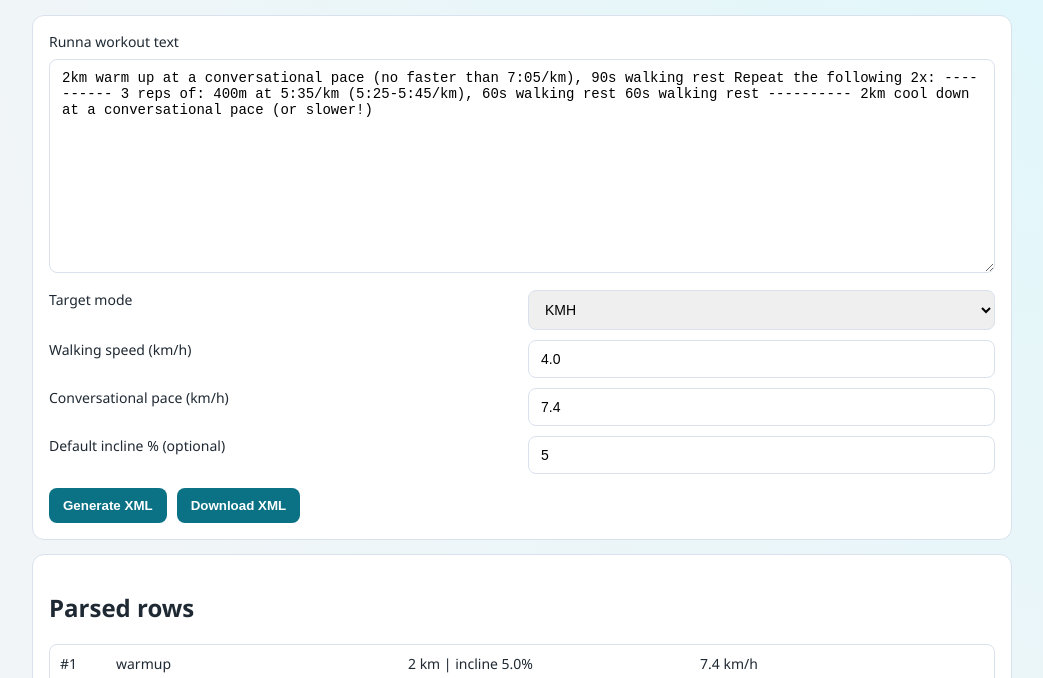
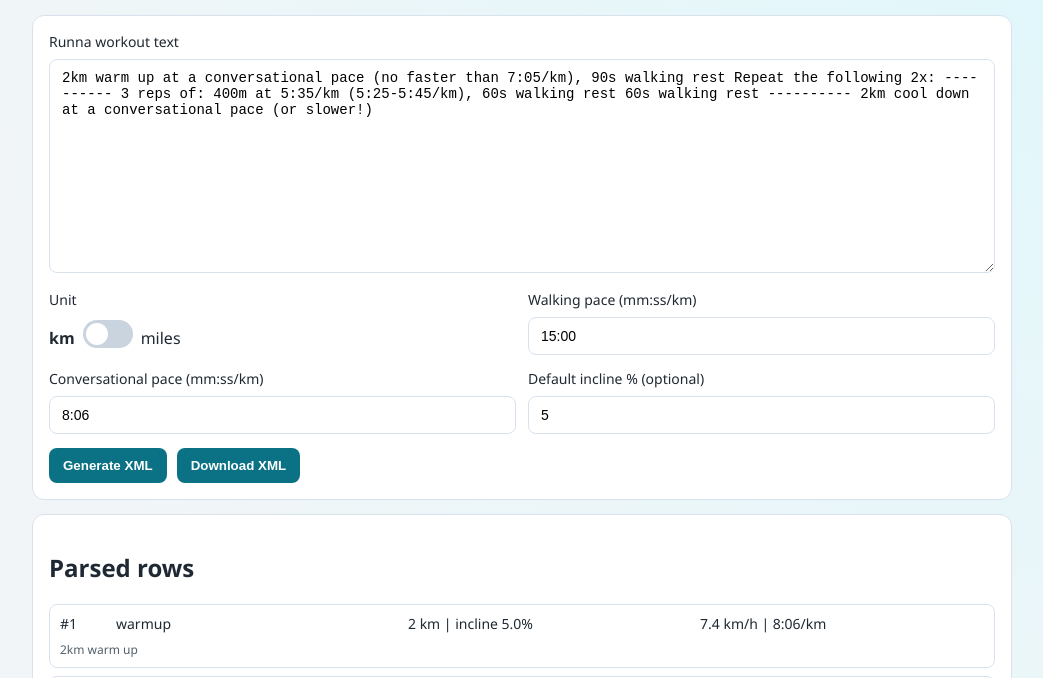
Before and after one commit to edumello/qz-workout-builder, a plain HTML site: page index.html in a window 1280 px wide. Both pictures are taken after typing "5" into the empty fields and a click on the button "Generate XML". Shown: the part 102-780 px from the top of the page, without its empty margins (118-1161 px from the left). Drawn offline with Linux system fonts and the light colour scheme.

Commit message:
Refactor unit selection to toggle between km and miles with updated pace input handling

```diff
--- a/app.js
+++ b/app.js
@@ -1,5 +1,7 @@
 const workoutInput = document.getElementById("workoutInput");
-const unitModeInput = document.getElementById("unitMode");
+const unitToggleInput = document.getElementById("unitToggle");
+const unitKmLabel = document.getElementById("unitKmLabel");
+const unitMilesLabel = document.getElementById("unitMilesLabel");
 const walkingTargetInput = document.getElementById("walkingTarget");
 const conversationalTargetInput = document.getElementById("conversationalTarget");
 const defaultInclineInput = document.getElementById("defaultIncline");
@@ -12,12 +14,15 @@ const xmlOutput = document.getElementById("xmlOutput");
 const statusOutput = document.getElementById("status");
 
 const KM_PER_MILE = 1.60934;
-let previousMode = unitModeInput.value;
 
 function normalizePaceUnit(unitText) {
   if (!unitText) return "km";
   const unit = unitText.toLowerCase();
   return unit.startsWith("mi") ? "mi" : "km";
+}
+
+function currentUserUnit() {
+  return unitToggleInput.checked ? "mi" : "km";
 }
 
 function parsePaceToKmh(paceText, unitText) {
@@ -37,20 +42,17 @@ function kmhToPace(kmh, unitText) {
   const unit = normalizePaceUnit(unitText);
   const perUnit = unit === "mi" ? kmh / KM_PER_MILE : kmh;
   const totalMinutes = 60 / perUnit;
-  const mm = Math.floor(totalMinutes);
-  const ss = Math.round((totalMinutes - mm) * 60);
+  let mm = Math.floor(totalMinutes);
+  let ss = Math.round((totalMinutes - mm) * 60);
   if (ss === 60) {
-    return `${String(mm + 1)}:00`;
+    mm += 1;
+    ss = 0;
   }
   return `${String(mm)}:${String(ss).padStart(2, "0")}`;
 }
 
 function formatKmh(value) {
   return Number(value).toFixed(1);
-}
-
-function formatMphFromKmh(value) {
-  return (Number(value) / KM_PER_MILE).toFixed(1);
 }
 
 function formatIncline(value) {
@@ -107,38 +109,6 @@ function toKilometers(value, unit) {
   return n;
 }
 
-function parseTargetToKmh(targetText, mode) {
-  if (mode === "speed_kmh") {
-    const value = Number(targetText);
-    return Number.isFinite(value) ? value : null;
-  }
-  if (mode === "speed_mph") {
-    const value = Number(targetText);
-    return Number.isFinite(value) ? value * KM_PER_MILE : null;
-  }
-  if (mode === "pace_km") {
-    return parsePaceToKmh(targetText, "km");
-  }
-  if (mode === "pace_mile") {
-    return parsePaceToKmh(targetText, "mi");
-  }
-  return null;
-}
-
-function formatSpeedForDisplay(kmh, mode) {
-  if (mode === "speed_mph") return `${formatMphFromKmh(kmh)} mph`;
-  if (mode === "pace_km") return `${kmhToPace(kmh, "km")}/km`;
-  if (mode === "pace_mile") return `${kmhToPace(kmh, "mi")}/mi`;
-  return `${formatKmh(kmh)} km/h`;
-}
-
-function formatTargetFromKmh(kmh, mode) {
-  if (mode === "speed_mph") return formatMphFromKmh(kmh);
-  if (mode === "pace_km") return kmhToPace(kmh, "km");
-  if (mode === "pace_mile") return kmhToPace(kmh, "mi");
-  return formatKmh(kmh);
-}
-
 function parseWorkout(text, walkingSpeedKmh, conversationalSpeedKmh, defaultIncline) {
   const expanded = expandReps(expandRepeatFollowing(normalizeText(text)));
   const rows = [];
@@ -153,13 +123,7 @@ function parseWorkout(text, walkingSpeedKmh, conversationalSpeedKmh, defaultIncl
       const capPace = match[2];
       const capUnit = match[3];
       const speedKmh = capPace ? parsePaceToKmh(capPace, capUnit) : conversationalSpeedKmh;
-      rows.push({
-        distance,
-        speedKmh,
-        type: "warmup",
-        source,
-        incline: defaultIncline
-      });
+      rows.push({ distance, speedKmh, type: "warmup", source, incline: defaultIncline });
       continue;
     }
 
@@ -168,13 +132,7 @@ function parseWorkout(text, walkingSpeedKmh, conversationalSpeedKmh, defaultIncl
       const capPace = match[5];
       const capUnit = match[6];
       const speedKmh = capPace ? parsePaceToKmh(capPace, capUnit) : conversationalSpeedKmh;
-      rows.push({
-        distance,
-        speedKmh,
-        type: "cooldown",
-        source,
-        incline: defaultIncline
-      });
+      rows.push({ distance, speedKmh, type: "cooldown", source, incline: defaultIncline });
       continue;
     }
 
@@ -224,17 +182,19 @@ function generateXml(rows) {
   return lines.join("\n");
 }
 
-function renderRows(rows, mode) {
+function renderRows(rows, userUnit) {
   if (!rows.length) {
     rowsOutput.innerHTML = "<p>No workout steps recognized. Try a simpler format first.</p>";
     return;
   }
 
+  const paceSuffix = userUnit === "mi" ? "/mi" : "/km";
   const html = rows
     .map((row, idx) => {
       const target = row.distance !== undefined ? `${row.distance} km` : row.duration;
       const incline = Number.isFinite(row.incline) ? ` | incline ${formatIncline(row.incline)}%` : "";
-      return `<div class="row-item"><span>#${idx + 1}</span><span>${row.type}</span><span>${target}${incline}</span><span>${formatSpeedForDisplay(row.speedKmh, mode)}</span><div class="row-source">${row.source}</div></div>`;
+      const speedAndPace = `${formatKmh(row.speedKmh)} km/h | ${kmhToPace(row.speedKmh, userUnit)}${paceSuffix}`;
+      return `<div class="row-item"><span>#${idx + 1}</span><span>${row.type}</span><span>${target}${incline}</span><span>${speedAndPace}</span><div class="row-source">${row.source}</div></div>`;
     })
     .join("");
   rowsOutput.innerHTML = html;
@@ -245,46 +205,37 @@ function setStatus(message, isError = false) {
   statusOutput.className = isError ? "status error" : "status";
 }
 
-function updateTargetLabels() {
-  const mode = unitModeInput.value;
-  if (mode === "pace_km") {
-    walkingTargetLabel.textContent = "Walking pace (mm:ss/km)";
-    conversationalTargetLabel.textContent = "Conversational pace (mm:ss/km)";
-    return;
-  }
-  if (mode === "pace_mile") {
-    walkingTargetLabel.textContent = "Walking pace (mm:ss/mi)";
-    conversationalTargetLabel.textContent = "Conversational pace (mm:ss/mi)";
-    return;
-  }
-  if (mode === "speed_mph") {
-    walkingTargetLabel.textContent = "Walking speed (mph)";
-    conversationalTargetLabel.textContent = "Conversational pace (mph)";
-    return;
-  }
-  walkingTargetLabel.textContent = "Walking speed (km/h)";
-  conversationalTargetLabel.textContent = "Conversational pace (km/h)";
+function updatePaceLabels(unit) {
+  const suffix = unit === "mi" ? "mi" : "km";
+  walkingTargetLabel.textContent = `Walking pace (mm:ss/${suffix})`;
+  conversationalTargetLabel.textContent = `Conversational pace (mm:ss/${suffix})`;
+  unitKmLabel.style.fontWeight = unit === "km" ? "700" : "400";
+  unitMilesLabel.style.fontWeight = unit === "mi" ? "700" : "400";
 }
 
-unitModeInput.addEventListener("change", () => {
-  const nextMode = unitModeInput.value;
-  const walkingKmh = parseTargetToKmh(walkingTargetInput.value.trim(), previousMode);
-  const conversationalKmh = parseTargetToKmh(conversationalTargetInput.value.trim(), previousMode);
+function convertUserPaceInputs(prevUnit, nextUnit) {
+  const walkingKmh = parsePaceToKmh(walkingTargetInput.value.trim(), prevUnit);
+  const conversationalKmh = parsePaceToKmh(conversationalTargetInput.value.trim(), prevUnit);
   if (Number.isFinite(walkingKmh)) {
-    walkingTargetInput.value = formatTargetFromKmh(walkingKmh, nextMode);
+    walkingTargetInput.value = kmhToPace(walkingKmh, nextUnit);
   }
   if (Number.isFinite(conversationalKmh)) {
-    conversationalTargetInput.value = formatTargetFromKmh(conversationalKmh, nextMode);
+    conversationalTargetInput.value = kmhToPace(conversationalKmh, nextUnit);
   }
-  previousMode = nextMode;
-  updateTargetLabels();
+}
+
+unitToggleInput.addEventListener("change", () => {
+  const nextUnit = currentUserUnit();
+  const prevUnit = nextUnit === "mi" ? "km" : "mi";
+  convertUserPaceInputs(prevUnit, nextUnit);
+  updatePaceLabels(nextUnit);
 });
 
 parseBtn.addEventListener("click", () => {
   const text = workoutInput.value.trim();
-  const mode = unitModeInput.value;
-  const walkingSpeedKmh = parseTargetToKmh(walkingTargetInput.value.trim(), mode);
-  const conversationalSpeedKmh = parseTargetToKmh(conversationalTargetInput.value.trim(), mode);
+  const userUnit = currentUserUnit();
+  const walkingSpeedKmh = parsePaceToKmh(walkingTargetInput.value.trim(), userUnit);
+  const conversationalSpeedKmh = parsePaceToKmh(conversationalTargetInput.value.trim(), userUnit);
   const defaultInclineRaw = defaultInclineInput.value.trim();
   const defaultIncline = defaultInclineRaw === "" ? null : Number(defaultInclineRaw);
 
@@ -294,7 +245,7 @@ parseBtn.addEventListener("click", () => {
   }
 
   if (!Number.isFinite(walkingSpeedKmh) || !Number.isFinite(conversationalSpeedKmh)) {
-    setStatus("Provide valid walking and conversational targets for the selected mode.", true);
+    setStatus("Provide valid walking and conversational paces in mm:ss format.", true);
     return;
   }
 
@@ -305,7 +256,7 @@ parseBtn.addEventListener("click", () => {
 
   const rows = parseWorkout(text, walkingSpeedKmh, conversationalSpeedKmh, defaultIncline);
   if (!rows.length) {
-    renderRows([], mode);
+    renderRows([], userUnit);
     xmlOutput.value = "";
     downloadBtn.disabled = true;
     setStatus("No recognizable workout steps were found.", true);
@@ -313,7 +264,7 @@ parseBtn.addEventListener("click", () => {
   }
 
   const xml = generateXml(rows);
-  renderRows(rows, mode);
+  renderRows(rows, userUnit);
   xmlOutput.value = xml;
   downloadBtn.disabled = false;
   setStatus(`Generated ${rows.length} rows.`);
@@ -335,4 +286,4 @@ downloadBtn.addEventListener("click", () => {
 });
 
 workoutInput.value = "2km warm up at a conversational pace (no faster than 7:05/km), 90s walking rest Repeat the following 2x: ---------- 3 reps of: 400m at 5:35/km (5:25-5:45/km), 60s walking rest 60s walking rest ---------- 2km cool down at a conversational pace (or slower!)";
-updateTargetLabels();
+updatePaceLabels(currentUserUnit());
--- a/index.html
+++ b/index.html
@@ -16,22 +16,32 @@
       <textarea id="workoutInput" rows="12" placeholder="Paste workout text here..."></textarea>
 
       <div class="options">
-        <label for="unitMode">Target mode</label>
-        <select id="unitMode">
-          <option value="pace_km">PACE (km)</option>
-          <option value="pace_mile">PACE (miles)</option>
-          <option value="speed_kmh" selected>KMH</option>
-          <option value="speed_mph">MILES</option>
-        </select>
+        <div class="field">
+          <label for="unitToggle">Unit</label>
+          <div class="toggle-wrap">
+            <span id="unitKmLabel">km</span>
+            <label class="switch" for="unitToggle" aria-label="Toggle between km and miles">
+              <input id="unitToggle" type="checkbox">
+              <span class="slider"></span>
+            </label>
+            <span id="unitMilesLabel">miles</span>
+          </div>
+        </div>
 
-        <label for="walkingTarget" id="walkingTargetLabel">Walking speed (km/h)</label>
-        <input id="walkingTarget" type="text" value="4.0">
+        <div class="field">
+          <label for="walkingTarget" id="walkingTargetLabel">Walking pace (mm:ss/km)</label>
+          <input id="walkingTarget" type="text" value="15:00">
+        </div>
 
-        <label for="conversationalTarget" id="conversationalTargetLabel">Conversational pace (km/h)</label>
-        <input id="conversationalTarget" type="text" value="7.4">
+        <div class="field">
+          <label for="conversationalTarget" id="conversationalTargetLabel">Conversational pace (mm:ss/km)</label>
+          <input id="conversationalTarget" type="text" value="8:06">
+        </div>
 
-        <label for="defaultIncline">Default incline % (optional)</label>
-        <input id="defaultIncline" type="number" min="0" max="20" step="0.1" placeholder="e.g. 1.0">
+        <div class="field">
+          <label for="defaultIncline">Default incline % (optional)</label>
+          <input id="defaultIncline" type="number" min="0" max="20" step="0.1" placeholder="e.g. 1.0">
+        </div>
       </div>
 
       <div class="actions">
--- a/styles.css
+++ b/styles.css
@@ -69,6 +69,54 @@ textarea {
   margin-top: 12px;
 }
 
+.toggle-wrap {
+  display: flex;
+  align-items: center;
+  gap: 8px;
+  min-height: 42px;
+}
+
+.switch {
+  position: relative;
+  display: inline-block;
+  width: 50px;
+  height: 28px;
+}
+
+.switch input {
+  opacity: 0;
+  width: 0;
+  height: 0;
+}
+
+.slider {
+  position: absolute;
+  inset: 0;
+  background: #c9d4df;
+  border-radius: 999px;
+  transition: 0.2s;
+}
+
+.slider::before {
+  content: "";
+  position: absolute;
+  height: 22px;
+  width: 22px;
+  left: 3px;
+  top: 3px;
+  background: #fff;
+  border-radius: 50%;
+  transition: 0.2s;
+}
+
+.switch input:checked + .slider {
+  background: var(--accent);
+}
+
+.switch input:checked + .slider::before {
+  transform: translateX(22px);
+}
+
 .actions {
   margin-top: 14px;
   display: flex;
```
Also changed, not shown: README.md.
